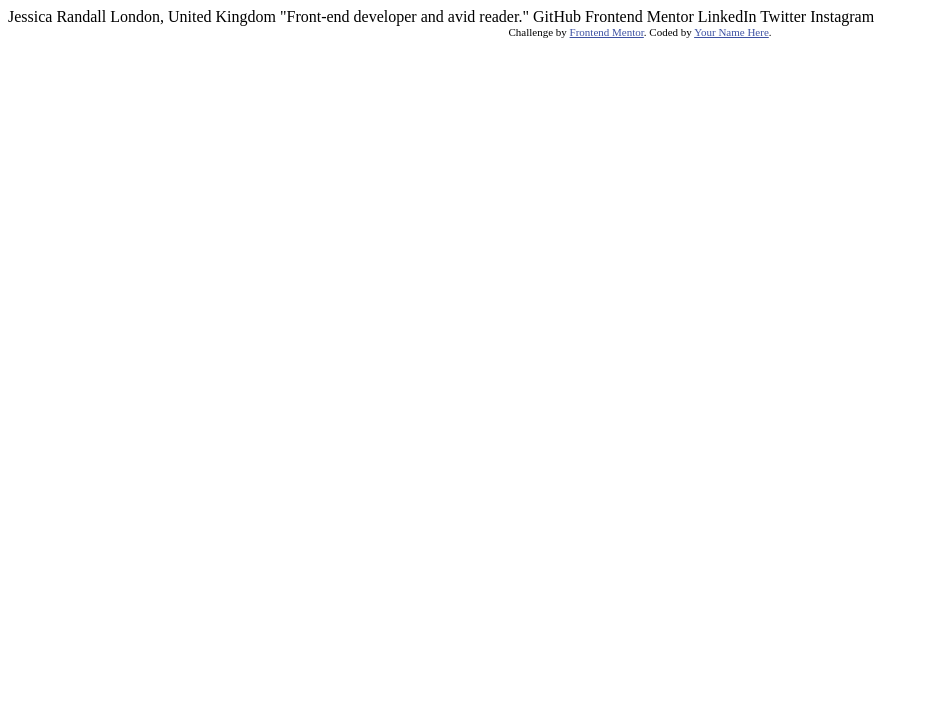
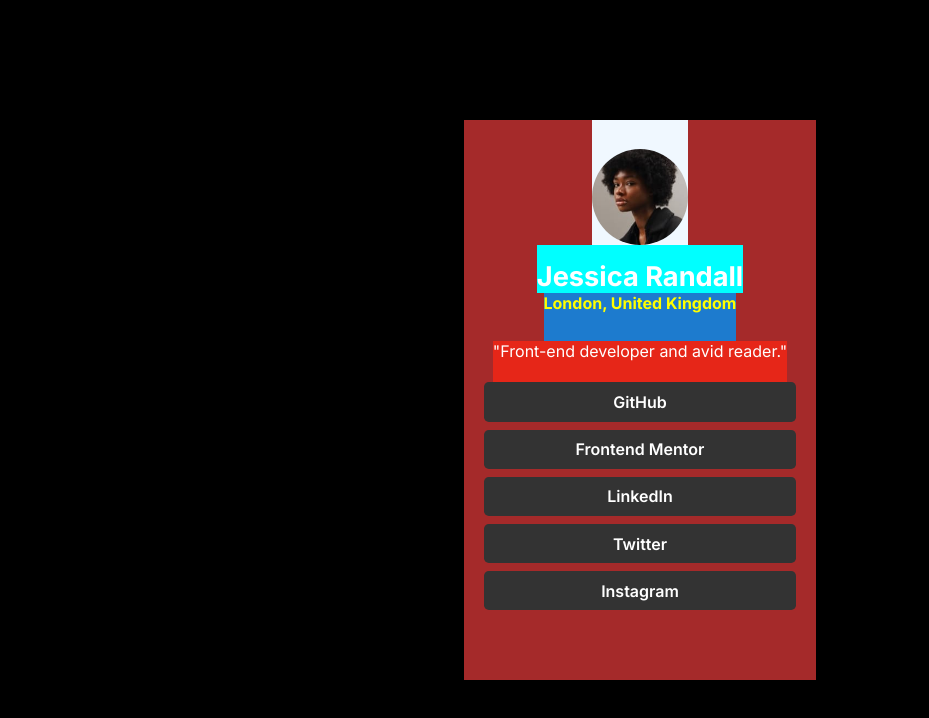
Before and after one commit to kdugaspar/social-links-profile-main, a plain HTML site: page index.html in a window 1280 px wide. Shown: the whole page, without its empty margins (0-929 px from the left). Drawn offline with Linux system fonts and the light colour scheme.

Commit message:
Atualizações

```diff
--- /dev/null
+++ b/estilos.css/style.css
@@ -0,0 +1,97 @@
+@import url('https://fonts.googleapis.com/css2?family=Inter:wght@400;600;700&display=swap');
+*{
+    margin: 0;
+    padding: 0;
+    font-style: normal;
+}
+
+body{
+    font-size: 62.5%;
+    color: white;
+    background-color: black;
+    display: flex;
+    flex-direction: row;
+    justify-content: center;
+    align-items: center;
+    min-height: 100vh;
+    font-family: 'Inter', sans-serif;
+
+}
+main{
+display: flex;
+flex-direction: column;
+justify-content: flex-start;
+align-items: center;
+/* background-color: #1F1F1F; */
+background-color: brown;
+width: 22rem;
+height: 35rem;
+
+}
+article{
+display: flex;
+flex-direction: column;
+justify-content: center;
+align-items: center;
+width: 19.5rem;
+}
+
+address{
+    display: flex;
+    flex-direction: column;
+    justify-content: center;
+    align-items: center;
+    width: 19.5rem;
+}
+figure{
+display: flex;
+align-items: flex-end;
+background-color: aliceblue;
+height: 7.8rem;
+}
+img{
+width: 6rem;
+border-radius: 20rem;
+}
+
+h1{
+    display: flex;
+    align-items: flex-end;
+font-size: 1.7rem;
+height: 3rem;
+background-color: aqua;
+}
+
+h2{
+font-size: 1rem;
+color: yellow;
+background-color: rgb(29, 123, 206);
+height: 3rem;
+}
+
+p{
+
+font-size: 1rem;
+background-color: rgb(230, 38, 24);
+height: 2.6rem;
+}
+
+section{
+display: flex;
+flex-direction: column;
+justify-content: center;
+align-items: center;
+gap: 0.5rem;
+}
+
+a{
+text-align: center;
+text-decoration: none;
+font-size: 1rem;
+font-weight: 600;
+border-radius: 0.3rem;
+padding: 0.6rem;
+width: 18.3rem;
+background-color: #333333;
+color:white;
+}
--- a/index.html
+++ b/index.html
@@ -1,34 +1,53 @@
 <!DOCTYPE html>
 <html lang="en">
+
 <head>
   <meta charset="UTF-8">
-  <meta name="viewport" content="width=device-width, initial-scale=1.0"> <!-- displays site properly based on user's device -->
+  <meta name="viewport" content="width=device-width, initial-scale=1.0">
+  <!-- displays site properly based on user's device -->
 
   <link rel="icon" type="image/png" sizes="32x32" href="./assets/images/favicon-32x32.png">
+  <link rel="stylesheet" href="./estilos.css/style.css">
 
   <title>Frontend Mentor | Social links profile</title>
 
-  <!-- Feel free to remove these styles or customise in your own stylesheet 👍 -->
+  <!-- Feel free to remove these styles or customise in your own stylesheet 👍
   <style>
     .attribution { font-size: 11px; text-align: center; }
     .attribution a { color: hsl(228, 45%, 44%); }
   </style>
+  -->
 </head>
+
 <body>
 
-  Jessica Randall
-  London, United Kingdom
-  "Front-end developer and avid reader."
+  <main>
+    <article>
+      <address>
+       <figure>
+        <img src="./assets/images/avatar-jessica.jpeg" alt="">
+       </figure>
+        <h1>Jessica Randall</h1>
+        <h2>London, United Kingdom</h2>
+        <p>"Front-end developer and avid reader."</p>
 
-  GitHub
-  Frontend Mentor
-  LinkedIn
-  Twitter
-  Instagram
+        <section>
+          <a href="">GitHub</a>
+          <a href="">Frontend Mentor</a>
+          <a href="">LinkedIn</a>
+          <a href="">Twitter</a>
+          <a href="">Instagram</a>
+        </section>
+      </address>
+    </article>
+  </main>
 
+  <!--
   <div class="attribution">
     Challenge by <a href="https://www.frontendmentor.io?ref=challenge" target="_blank">Frontend Mentor</a>.
     Coded by <a href="#">Your Name Here</a>.
   </div>
+  -->
 </body>
+
 </html>
```
